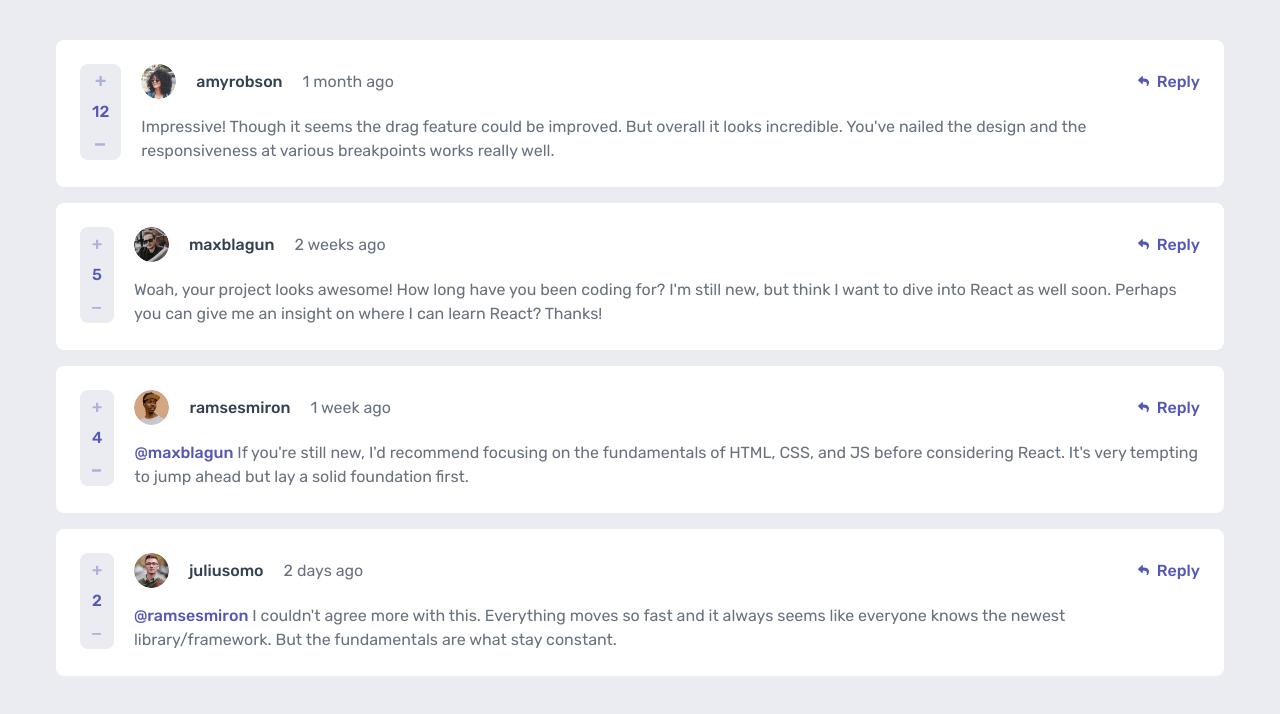
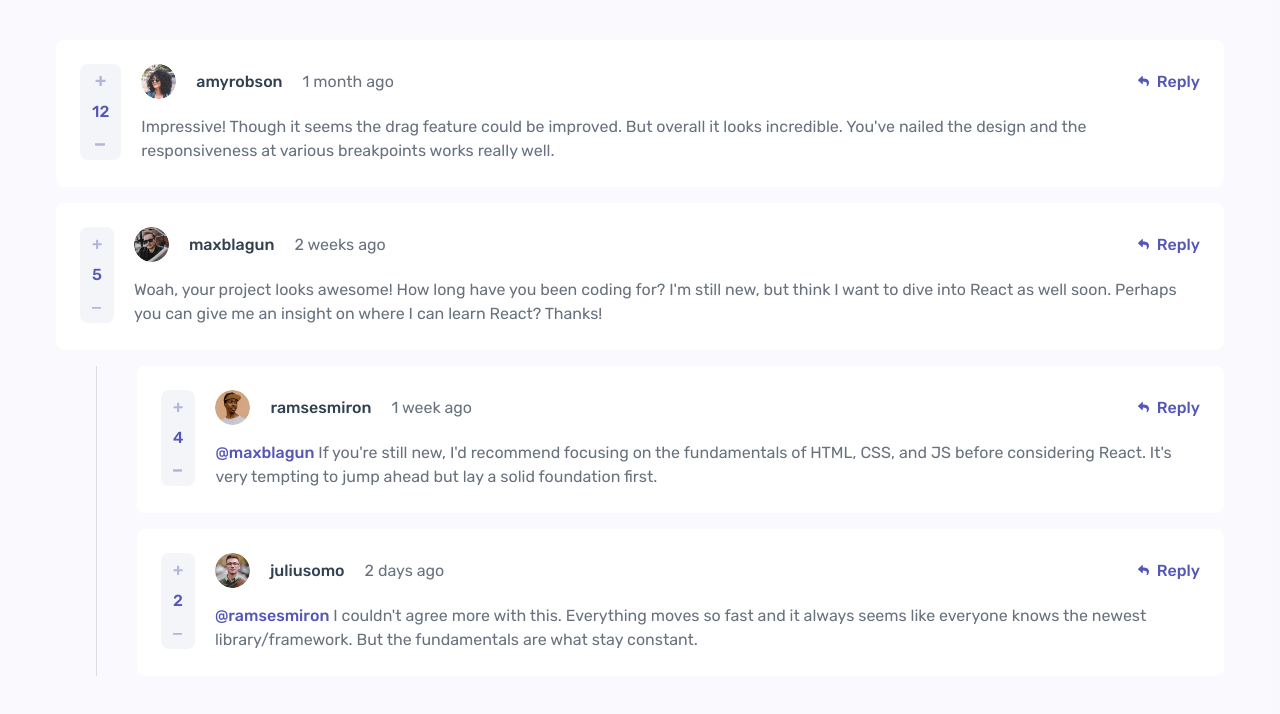
Before and after one commit to ramonhentges/interactive-comments, a Next.js app: page / in a window 1280 px wide. Shown: the top 714 px of the page. Built offline with nearby package versions, Linux system fonts and the light colour scheme.

Commit message:
fix: wrong colors

```diff
--- a/src/components/Comment/index.tsx
+++ b/src/components/Comment/index.tsx
@@ -4,8 +4,8 @@ import { Icons } from '../../enums/icons';
 
 export const Comment = ({ comment }: CommentProps) => {
   return (
-    <>
-      <div className="bg-white rounded-lg flex flex-col-reverse sm:flex-row items-start gap-5 p-6">
+    <div className="flex flex-col items-start w-full">
+      <div className="bg-white rounded-lg flex flex-col-reverse sm:flex-row items-start gap-5 p-6 mb-4">
         <div className="flex flex-row justify-between items-center w-full sm:w-auto">
           <RateComment comment={comment} />
           <IconButton
@@ -28,10 +28,17 @@ export const Comment = ({ comment }: CommentProps) => {
           <Body>{comment.content}</Body>
         </div>
       </div>
-      {comment.replies.map(reply => (
-        <Reply key={reply.id} reply={reply} />
-      ))}
-    </>
+      <div className="flex flex-row">
+        <div className="px-10">
+          <div className="bg-grayBlue bg-opacity-20 w-[1px] h-full"></div>
+        </div>
+        <div className="flex flex-col items-start gap-4 w-full">
+          {comment.replies.map(reply => (
+            <Reply key={reply.id} reply={reply} />
+          ))}
+        </div>
+      </div>
+    </div>
   );
 };
 
--- a/src/components/RateComment/index.tsx
+++ b/src/components/RateComment/index.tsx
@@ -3,7 +3,7 @@ import { Comment, Reply } from '../../entities';
 
 export const RateComment = ({ comment }: RateCommentProps) => {
   return (
-    <div className="flex flex-row sm:flex-col items-center justify-center px-3 py-1 gap-4 sm:gap-2 bg-lightGray rounded-lg">
+    <div className="flex flex-row sm:flex-col items-center justify-center px-3 py-1 gap-4 sm:gap-2 bg-lightGray bg-opacity-50 rounded-lg">
       <button className="opacity-40 hover:opacity-90">
         <Image
           src="/assets/icon-plus.svg"
--- a/src/pages/index.tsx
+++ b/src/pages/index.tsx
@@ -6,7 +6,7 @@ import { useCommentsStore } from '../stores';
 const Home: NextPage = () => {
   const { comments } = useCommentsStore();
   return (
-    <div className="bg-lightGray w-screen min-h-screen flex flex-col items-center py-8 sm:py-10">
+    <div className="bg-lightBlue bg-opacity-10 w-screen min-h-screen flex flex-col items-center py-8 sm:py-10">
       <Head>
         <title>Create Next App</title>
         <meta name="description" content="Generated by create next app" />
@@ -14,7 +14,7 @@ const Home: NextPage = () => {
       </Head>
 
       <main className="flex flex-col px-5 sm:px-14 w-full">
-        <section className="flex flex-col gap-4">
+        <section className="flex flex-col">
           {comments.map(comment => (
             <Comment key={comment.id} comment={comment} />
           ))}
```
